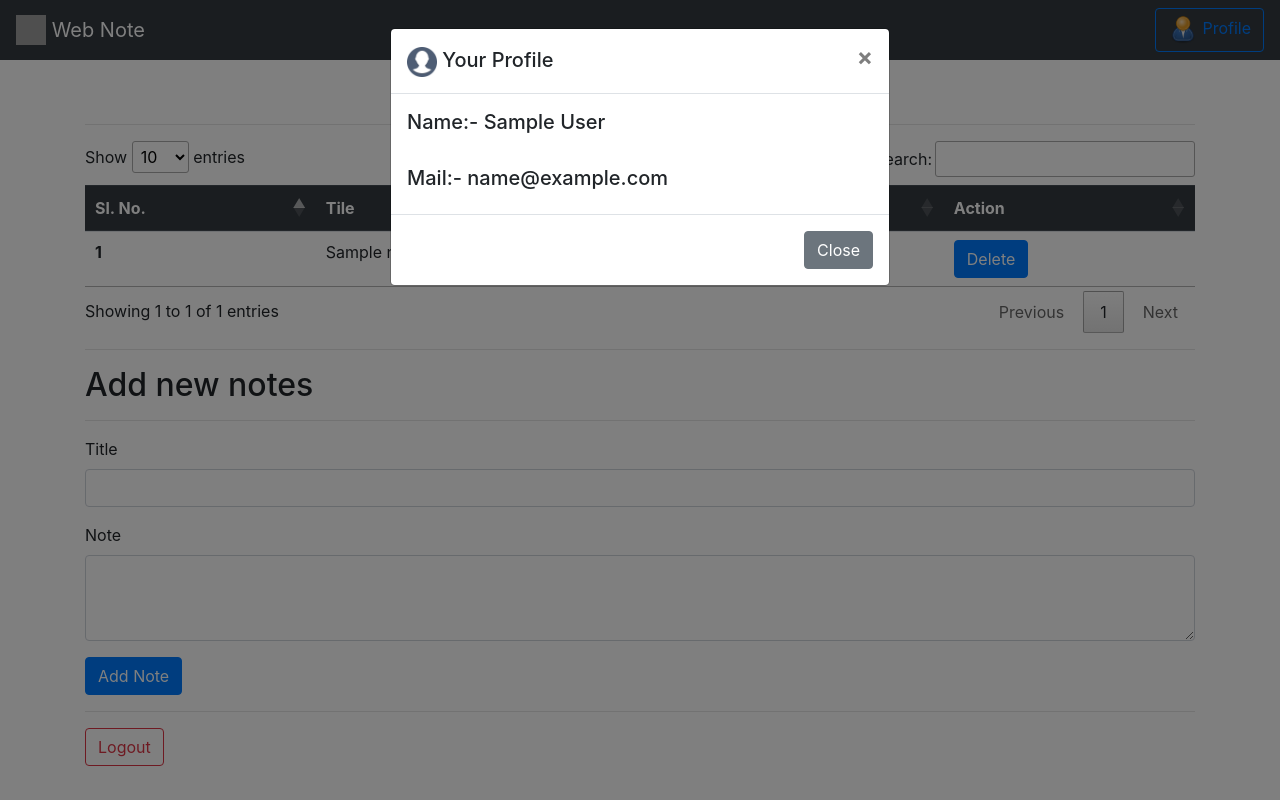
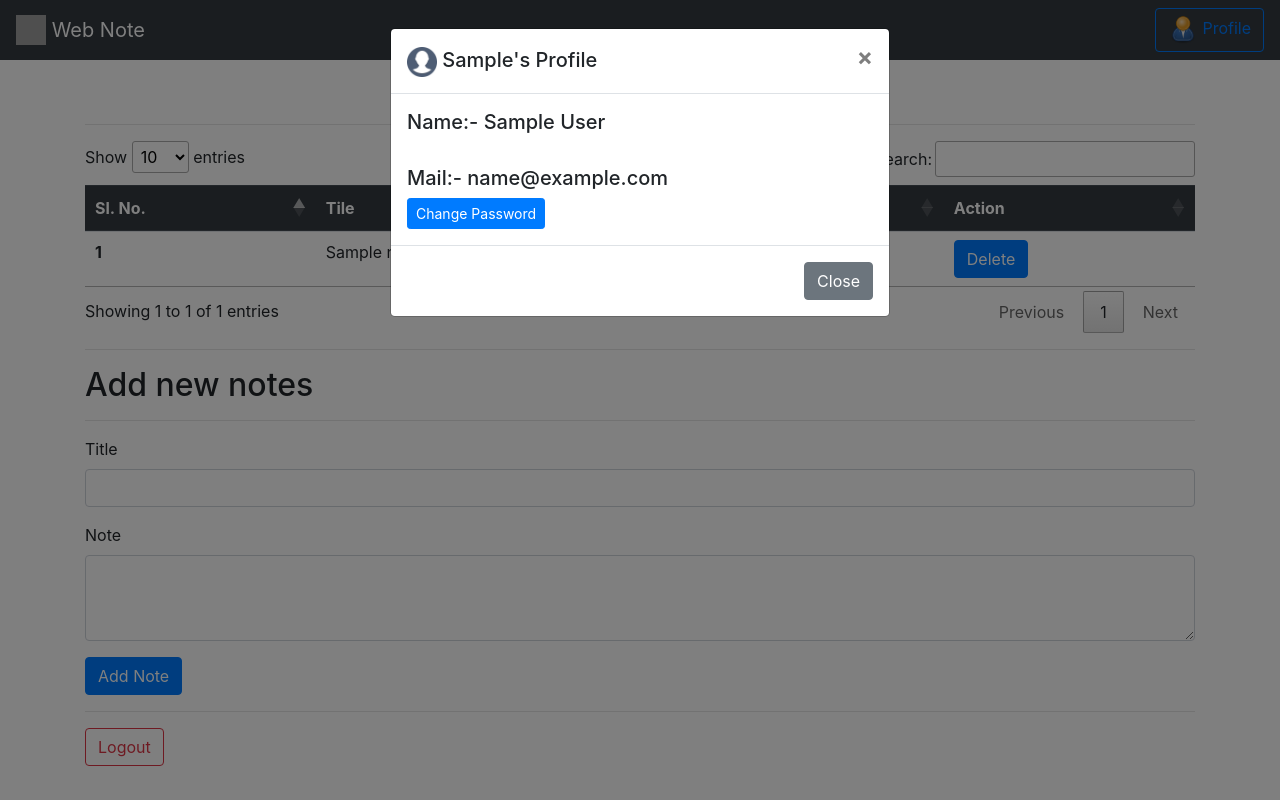
Before and after one commit to d-shaktiranjan/PocketNote, a PHP site: page /web_note/ in a window 1280 px wide, after a click on "Profile". Run offline with PHP 8.4, Linux system fonts and the light colour scheme; the visitor is signed in with stand-in values (Sample User, id 1); tables that the repository leaves empty or names only in its code hold one stand-in row (values such as "Sample post"); some libraries are stand-ins or nearby versions; grey boxes are pictures that could not be loaded.

Commit message:
bs: change password UI added

```diff
--- a/index.php
+++ b/index.php
@@ -80,7 +80,7 @@ if($_SERVER["REQUEST_METHOD"]=="POST"){
     <div class="modal-content">
       <div class="modal-header">
         <h5 class="modal-title" id="profileModalLabel">
-        <img src="imgs/profile.png" height="30px" width="30px" alt=""> Your Profile</h5>
+        <img src="imgs/profile.png" height="30px" width="30px" alt=""> <?php echo $fname?>'s Profile</h5>
         <button type="button" class="close" data-dismiss="modal" aria-label="Close">
           <span aria-hidden="true">&times;</span>
         </button>
@@ -88,6 +88,24 @@ if($_SERVER["REQUEST_METHOD"]=="POST"){
       <div class="modal-body container">
         <h5>Name:- <?php echo $fname." ".$lname?></h5><br>
         <h5>Mail:- <?php echo $mail?></h5>
+        <button type="button" class="btn btn-primary btn-sm" data-toggle="modal" data-target="#passModal">Change Password</button>
+      </div>
+      <div class="modal-footer">
+        <button type="button" class="btn btn-secondary" data-dismiss="modal">Close</button>
+      </div>
+    </div>
+  </div>
+</div>
+
+<!--Pass Modal -->
+<div class="modal fade" id="passModal" tabindex="-1" aria-labelledby="passModalLabel" aria-hidden="true">
+  <div class="modal-dialog">
+    <div class="modal-content">
+      <div class="modal-header">
+        <h5 class="modal-title" id="passModalLabel">Change Password</h5>
+      </div>
+      <div class="modal-body">
+        <?php include 'parts/_pass.php'?>
       </div>
       <div class="modal-footer">
         <button type="button" class="btn btn-secondary" data-dismiss="modal">Close</button>
--- /dev/null
+++ b/parts/_pass.php
@@ -0,0 +1,20 @@
+<?php
+
+echo '<form>
+<div class="form-group">
+<label for="exampleInputPassword1">Old Password</label>
+<input type="password" class="form-control" id="oldPass" name="oldPass">
+</div>
+<div class="form-group">
+<label for="exampleInputPassword1">New Password</label>
+<input type="password" class="form-control" id="newPass" name="newPass">
+</div>
+<div class="form-group">
+<label for="exampleInputPassword1">Confirm Password</label>
+<input type="password" class="form-control" id="newCPass" name="newCPass">
+</div>
+<button type="submit" class="btn btn-primary">Change Password</button>
+</form>
+';
+
+?>
```
